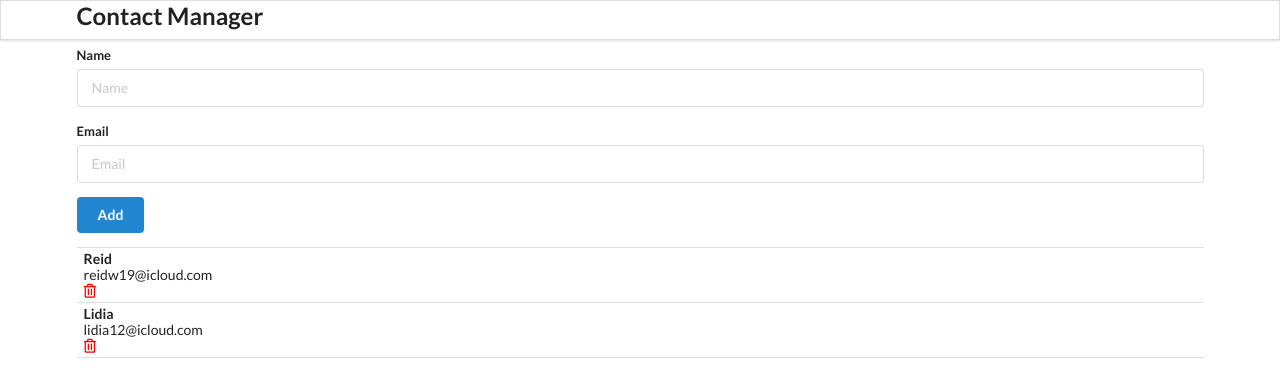
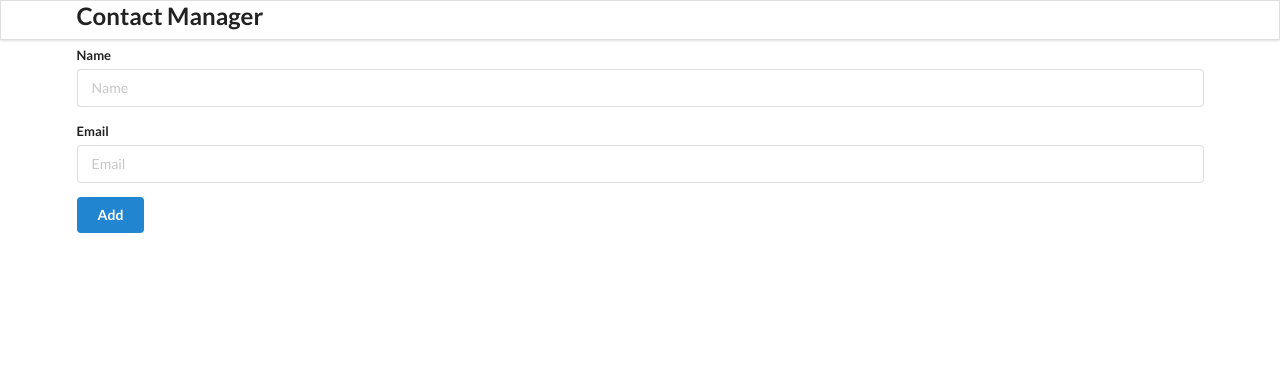
Before and after one commit to Reidwilliamson13/Custom-Contact-List, a React (Create React App) app in the folder custom-contact-list/: page / in a window 1280 px wide. Shown: the top 392 px of the page. Built offline with nearby package versions, Linux system fonts and the light colour scheme.

Commit message:
create useState of contacts

```diff
--- a/custom-contact-list/src/components/App.js
+++ b/custom-contact-list/src/components/App.js
@@ -1,22 +1,11 @@
-import React from "react";
+import React, { useState } from "react";
 import "./App.css";
 import Header from "./Header";
 import AddContact from "./AddContact";
 import ContactList from "./ContactList";
 
 function App() {
-  const contacts = [
-    {
-      id: "1",
-      name: "Reid",
-      email: "reidw19@icloud.com",
-    },
-    {
-      id: "2",
-      name: "Lidia",
-      email: "lidia12@icloud.com",
-    },
-  ];
+  const [contacts, setContacts] = useState([]);
   return (
     <div className="ui container">
       <Header />
--- a/custom-contact-list/src/components/ContactCard.js
+++ b/custom-contact-list/src/components/ContactCard.js
@@ -1,9 +1,11 @@
 import React from "react";
+import user from "../images/image.svg";
 
 const ContactCard = (props) => {
   const { id, name, email } = props.contact;
   return (
     <div className="item">
+      <img className="ui avatar image" src={user} alt="user" />
       <div className="content">
         <div className="header">{name}</div>
         <div>{email}</div>
```
